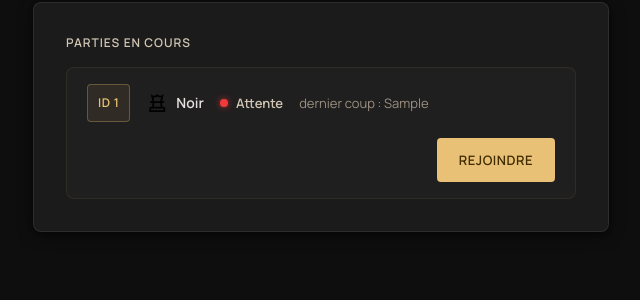
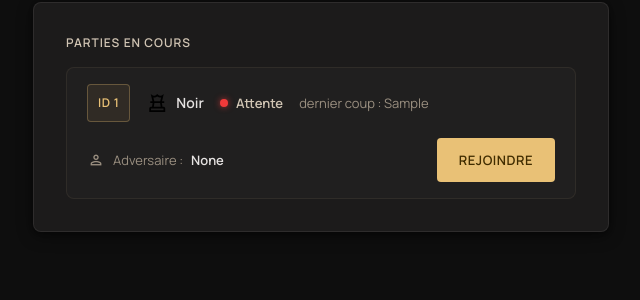
Before and after one commit to LeNonante/PE_Echiquier, a Flask app: template templates/rejoindre.html in a window 1280 px wide. Shown: the part 339-639 px from the top of the page, without its empty margins (319-959 px from the left). Run offline with Flask 3, Linux system fonts and the light colour scheme; the template is opened without the code that fills it: most values are stand-ins (such as "Sample title", 1, 10 or a date in 2020); some libraries are stand-ins or nearby versions.

Commit message:
Liaison UI et API page rejoindre

```diff
--- a/app.py
+++ b/app.py
@@ -107,12 +107,8 @@ def rejoindre():
     if get_client() is None:
         return redirect(url_for('settings'))
     else:
-        games = [
-            {'id': 4821, 'color': 'white', 'turn': 'you', 'last_move': 'e4'},
-            {'id': 4822, 'color': 'black', 'turn': 'waiting', 'last_move': 'Nf3'},
-            {'id': 4823, 'color': 'white', 'turn': 'you', 'last_move': 'd4'},
-            {'id': 4824, 'color': 'black', 'turn': 'you', 'last_move': 'c5'},
-        ]
+        games = get_all_ongoing_games(get_client())
+        print(games)
         return render_template('rejoindre.html', games=games)
 
 init_client_from_env()  # connexion au lancement si un token est déjà enregistré
--- a/templates/rejoindre.html
+++ b/templates/rejoindre.html
@@ -239,6 +239,42 @@
 
             .join-btn:hover { background-color: #f0cc87; }
 
+            .join-footer {
+                display: flex;
+                align-items: center;
+                justify-content: space-between;
+                gap: 16px;
+                width: 100%;
+            }
+
+            .join-opponent {
+                display: flex;
+                align-items: center;
+                gap: 8px;
+                min-width: 0;
+                font-family: 'Manrope', sans-serif;
+                font-size: 13px;
+            }
+
+            .join-opponent-icon {
+                font-size: 18px;
+                color: #9a8f80;
+                flex-shrink: 0;
+            }
+
+            .join-opponent-label {
+                color: #9a8f80;
+                white-space: nowrap;
+            }
+
+            .join-opponent-name {
+                color: #e5e2e1;
+                font-weight: 600;
+                white-space: nowrap;
+                overflow: hidden;
+                text-overflow: ellipsis;
+            }
+
             .join-empty {
                 font-family: 'Manrope', sans-serif;
                 font-size: 14px;
@@ -265,6 +301,10 @@
                 .join-lastmove {
                     flex: 1 1 auto;
                     text-align: right;
+                }
+                .join-footer {
+                    flex-direction: column;
+                    align-items: stretch;
                 }
                 .join-btn {
                     margin-left: 0;
@@ -328,7 +368,7 @@
                             <div class="join-list">
                                 {% for game in games %}
                                 <div class="join-row">
-                                    <span class="join-id-badge">ID {{ game.id }}</span>
+                                    <span class="join-id-badge">ID {{ game.gameId }}</span>
 
                                     <div class="join-meta">
                                         <span class="join-color">
@@ -337,14 +377,21 @@
                                         </span>
 
                                         <span class="join-status">
-                                            <span class="join-dot join-dot--{{ 'you' if game.turn == 'you' else 'waiting' }}"></span>
-                                            {{ 'À vous' if game.turn == 'you' else 'Attente' }}
+                                            <span class="join-dot join-dot--{{ 'you' if game.isMyTurn else 'waiting' }}"></span>
+                                            {{ 'À vous' if game.isMyTurn else 'Attente' }}
                                         </span>
 
-                                        <span class="join-lastmove">dernier coup&nbsp;: {{ game.last_move }}</span>
+                                        <span class="join-lastmove">dernier coup&nbsp;: {{ game.lastMove }}</span>
                                     </div>
 
-                                    <a href="{{ game.url if game.url is defined else '#' }}" class="join-btn">Rejoindre</a>
+                                    <div class="join-footer">
+                                        <span class="join-opponent">
+                                            <span class="material-symbols-outlined join-opponent-icon">person</span>
+                                            <span class="join-opponent-label">Adversaire&nbsp;:</span>
+                                            <span class="join-opponent-name">{{ (game.opponent.username if game.source == 'friend' else None) or ('Stockfish niveau ' ~ game.opponent.ai if game.source == 'ai' else None) }}</span>
+                                        </span>
+                                        <a href="#" class="join-btn">Rejoindre</a>
+                                    </div>
                                 </div>
                                 {% endfor %}
                             </div>
```
